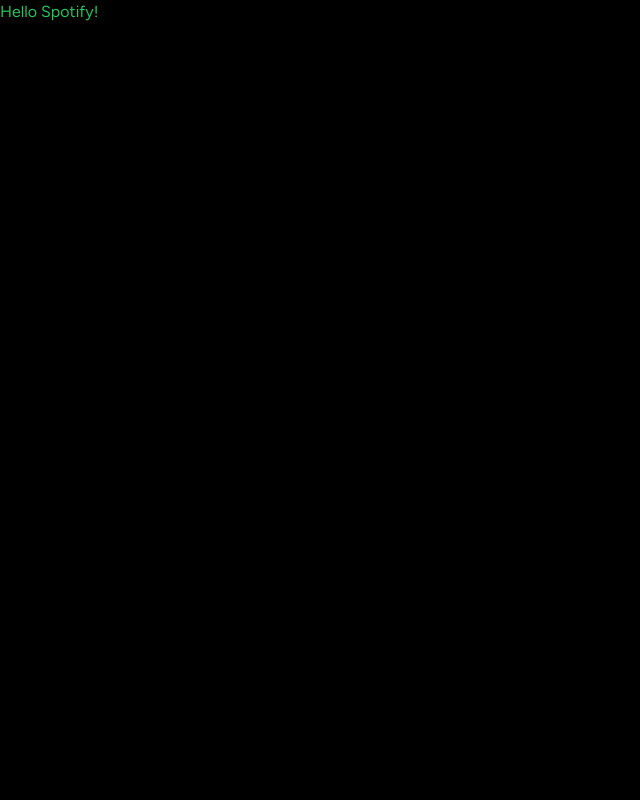
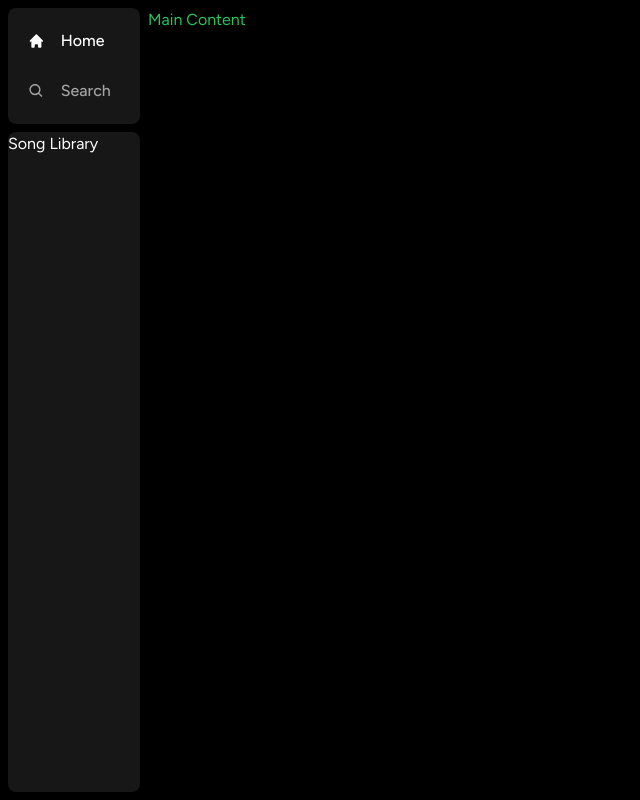
Before and after one commit to TonyQNguy/spotify-clone, a Next.js app: page / in a window 1280 px wide. Shown: the whole page, without its empty margins (0-640 px from the left). Built offline with nearby package versions, Linux system fonts and the light colour scheme.

Commit message:
Implemented Sidebar Components

```diff
--- a/app/(site)/page.tsx
+++ b/app/(site)/page.tsx
@@ -1,7 +1,7 @@
 export default function Home() {
   return (
     <div className="text-green-500">
-      Hello Spotify!
+      Main Content
     </div>
   );
 }
--- a/app/layout.tsx
+++ b/app/layout.tsx
@@ -1,6 +1,7 @@
 import type { Metadata } from "next";
 import { Figtree } from "next/font/google";
 import "./globals.css";
+import Sidebar from "@/components/Sidebar";
 
 const font = Figtree({ subsets: ["latin"] });
 
@@ -16,7 +17,11 @@
 }>) {
   return (
     <html lang="en">
-      <body className={font.className}>{children}</body>
+      <body className={font.className}>
+        <Sidebar>
+          {children}
+        </Sidebar>
+      </body>
     </html>
   );
 }
--- /dev/null
+++ b/components/Box.tsx
@@ -0,0 +1,28 @@
+import { twMerge } from "tailwind-merge";
+
+interface BoxProps {
+    children: React.ReactNode;
+    className?: string;
+}
+
+const Box: React.FC<BoxProps> = ({
+    children,
+    className
+}) => {
+  return (
+    <div
+        className={twMerge(`
+            bg-neutral-900
+            rounded-lg
+            h-fit
+            w-full
+        `,
+            className
+        )}
+    >
+        {children}
+    </div>
+  )
+}
+
+export default Box
--- /dev/null
+++ b/components/Sidebar.tsx
@@ -0,0 +1,80 @@
+"use client";
+
+import { usePathname } from "next/navigation";
+import { useMemo } from "react";
+import { BiSearch } from "react-icons/bi";
+import { HiHome } from "react-icons/hi";
+import Box from "./Box";
+import SidebarItem from "./SidebarItem";
+
+interface SidebarProps {
+    children: React.ReactNode;
+}
+
+const Sidebar: React.FC<SidebarProps> = ({
+    children
+}) => {
+
+    const pathname = usePathname();
+
+    // Everytime the pathname is not '/search', 'Home' will be the active source
+    const routes = useMemo(() => [
+        {
+            icon: HiHome,
+            label: 'Home',
+            active: pathname !== '/search',
+            href: '/',
+        },
+        {
+            icon: BiSearch,
+            label: 'Search',
+            active: pathname === '/search',
+            href: '/search',
+        }
+    ], [pathname]);
+
+  return (
+    <div className="flex h-full">
+        <div
+            className="
+                hidden
+                md:flex
+                flex-col
+                gap-y-2
+                bg-black
+                h-full
+                w=[300px]
+                p-2
+            "
+        >
+            <Box>
+                <div
+                    className="
+                        flex
+                        flex-col
+                        gap-y-4
+                        px-5
+                        py-4
+                    "
+                >
+                    {routes.map((item) => (
+                        <SidebarItem
+                            key={item.label}
+                            {...item}
+                        />
+                    ))}
+                </div>
+            </Box>
+
+            <Box className="overflow-y-auto h-full">
+                Song Library
+            </Box>
+        </div>
+        <main className="h-full flex-1 overflox-y-auto py-2">
+            {children}
+        </main>
+    </div>
+  )
+}
+
+export default Sidebar;
--- /dev/null
+++ b/components/SidebarItem.tsx
@@ -0,0 +1,45 @@
+import Link from "next/link";
+import { IconType } from "react-icons";
+import { twMerge } from "tailwind-merge";
+
+interface SidebarItemProps {
+    icon: IconType;
+    label: string;
+    active?: boolean;
+    href: string;
+}
+
+const SidebarItem: React.FC<SidebarItemProps> = ({
+    icon: Icon,
+    label,
+    active,
+    href
+}) => {
+  return (
+    <Link
+        href={href}
+        className={twMerge(`
+            flex
+            flex=row
+            h-auto
+            items-center
+            w-full
+            gap-x-4
+            text-md
+            font-medium
+            cursor-pointer
+            hover: text-white
+            transition
+            text-neutral-400
+            py-1
+        `,
+            active && "text-white"
+        )}
+    >
+        <Icon size={26}/>
+        <p className="truncate w-full">{label}</p>
+    </Link>
+  )
+}
+
+export default SidebarItem
```
Also changed, not shown: package.json (+6 -4 lines), 1 other file (tests, documents, lock files or other folders).
